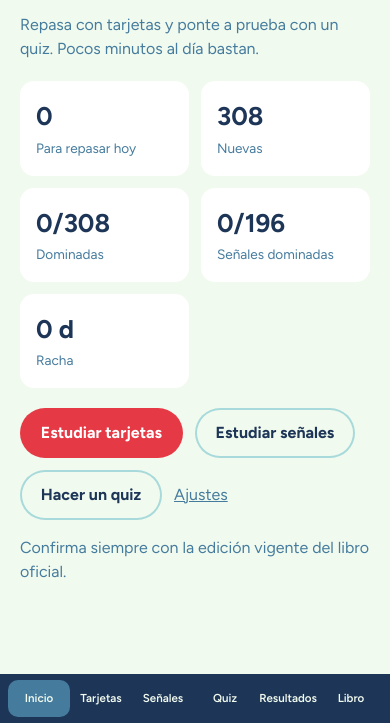
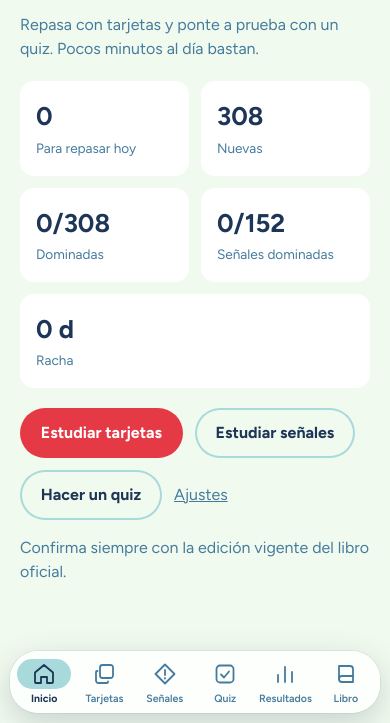
Before and after one commit to jhondp/prueba_manejo_cl, a website with bundled scripts: page index.html in a window 390 px wide. Shown: the part 121-844 px from the top of the page. Built offline with nearby package versions, Linux system fonts and the light colour scheme.

Commit message:
feat: show options on question cards, hide signs that print their name, floating mobile tab bar

```diff
--- a/css/app.css
+++ b/css/app.css
@@ -20,13 +20,16 @@ h2 { font-size: 1.3rem; line-height: 1.3; }
 .nav { background: var(--ink); color: var(--bg); display: flex; }
 .nav .brand { display: flex; flex-direction: column; padding: 0 0 1.5rem; }
 .nav .brand span { font-size: .8rem; color: var(--soft); }
-.nav a { color: var(--bg); text-decoration: none; padding: .7rem 1rem; border-radius: 10px; font-weight: 600; }
+.nav a { color: var(--bg); text-decoration: none; padding: .6rem 1rem; border-radius: 10px; font-weight: 600; display: flex; align-items: center; gap: .75rem; }
 .nav a[aria-current] { background: var(--blue); }
+.nav .pill { display: grid; place-items: center; }
+.icon { width: 22px; height: 22px; fill: none; stroke: currentColor; stroke-width: 1.8; stroke-linecap: round; stroke-linejoin: round; }
 main { flex: 1; min-width: 0; padding: 1.5rem 1.25rem 6rem; }
 .view { max-width: 720px; margin: 0 auto; }
 
 .stats { display: grid; grid-template-columns: repeat(2, 1fr); gap: .75rem; margin: 1.25rem 0; }
 .stat { background: var(--surface); border-radius: var(--radius); padding: 1rem; }
+.stat:last-child:nth-child(odd) { grid-column: 1 / -1; }
 .stat b { display: block; font-size: 1.6rem; }
 .stat span { color: var(--blue); font-size: .85rem; }
 .actions { display: flex; flex-wrap: wrap; gap: .75rem; align-items: center; }
@@ -43,6 +46,14 @@ main { flex: 1; min-width: 0; padding: 1.5rem 1.25rem 6rem; }
 .card.is-flipped { background: var(--ink); color: var(--bg); }
 .card .tag { font-size: .75rem; font-weight: 700; text-transform: uppercase; color: var(--accent); }
 .card-text { font-size: 1.2rem; font-weight: 600; }
+.card-options { list-style: none; margin: 0; padding: 0; display: grid; gap: .5rem; }
+.card-options li { display: flex; gap: .6rem; padding: .6rem .8rem; border-radius: 10px; background: var(--bg); font-weight: 500; }
+.card-options .letter { font-weight: 800; color: var(--blue); }
+.is-flipped .card-options li { background: rgba(255, 255, 255, .08); }
+.is-flipped .card-options .letter { color: var(--soft); }
+.is-flipped .card-options li.is-correct { background: var(--ok); color: #fff; }
+.is-flipped .card-options li.is-correct .letter { color: #fff; }
+.is-flipped .card-options li.is-dim { opacity: .5; }
 .card-hint { margin-top: auto; font-size: .85rem; opacity: .7; }
 .grade { display: flex; gap: .75rem; margin-top: 1rem; }
 .grade .btn { flex: 1; }
@@ -68,12 +79,27 @@ main { flex: 1; min-width: 0; padding: 1.5rem 1.25rem 6rem; }
   .nav { position: sticky; top: 0; height: 100vh; width: 240px; flex-direction: column; padding: 1.5rem 1rem; }
   main { padding-bottom: 3rem; }
   .stats { grid-template-columns: repeat(5, 1fr); }
+  .stat:last-child:nth-child(odd) { grid-column: auto; }
 }
-/* Phone: bottom tabs */
+/* Phone: floating bottom tab bar */
 @media (max-width: 899px) {
   body { flex-direction: column; }
-  .nav { position: fixed; inset: auto 0 0 0; z-index: 10; justify-content: space-around; padding: .4rem .5rem calc(.4rem + env(safe-area-inset-bottom)); }
+  main { padding-bottom: calc(6.5rem + env(safe-area-inset-bottom)); }
+  .nav {
+    position: fixed; z-index: 10; left: 10px; right: 10px; bottom: calc(10px + env(safe-area-inset-bottom));
+    padding: 8px 4px 6px; border-radius: 28px; justify-content: space-around;
+    background: rgba(255, 255, 255, .86); color: var(--blue);
+    -webkit-backdrop-filter: blur(18px) saturate(1.6); backdrop-filter: blur(18px) saturate(1.6);
+    box-shadow: 0 10px 32px rgba(29, 53, 87, .2), 0 0 0 1px rgba(29, 53, 87, .06);
+  }
   .nav .brand { display: none; }
-  .nav a { padding: .6rem .2rem; font-size: .72rem; text-align: center; flex: 1; }
+  .nav a { flex: 1; min-width: 0; flex-direction: column; gap: 2px; padding: 0; color: var(--blue); background: none; font-size: .66rem; font-weight: 600; text-align: center; }
+  .nav a[aria-current] { background: none; color: var(--ink); font-weight: 700; }
+  .nav .pill { width: 54px; height: 30px; border-radius: 15px; transition: background .2s; }
+  .nav a[aria-current] .pill { background: var(--soft); }
+  .nav .icon { width: 24px; height: 24px; }
+}
+@supports not ((backdrop-filter: blur(1px)) or (-webkit-backdrop-filter: blur(1px))) {
+  @media (max-width: 899px) { .nav { background: #fff; } }
 }
 @media (prefers-reduced-motion: no-preference) { .btn, .option, .card { transition: background .15s, border-color .15s; } }
--- a/data/senales.json
+++ b/data/senales.json
@@ -3,7 +3,8 @@
     "id": "s-001",
     "categoria": "Señales Reglamentarias",
     "nombre": "Pare",
-    "imagen": "assets/signs/s-001.png"
+    "imagen": "assets/signs/s-001.png",
+    "conTexto": true
   },
   {
     "id": "s-002",
@@ -15,7 +16,8 @@
     "id": "s-003",
     "categoria": "Señales Reglamentarias",
     "nombre": "Pare niños",
-    "imagen": "assets/signs/s-003.png"
+    "imagen": "assets/signs/s-003.png",
+    "conTexto": true
   },
   {
     "id": "s-004",
@@ -51,31 +53,36 @@
     "id": "s-009",
     "categoria": "Señales Reglamentarias",
     "nombre": "No cambiar de pista",
-    "imagen": "assets/signs/s-009.png"
+    "imagen": "assets/signs/s-009.png",
+    "conTexto": true
   },
   {
     "id": "s-010",
     "categoria": "Señales Reglamentarias",
     "nombre": "Preferencia ciclistas al virar derecha",
-    "imagen": "assets/signs/s-010.png"
+    "imagen": "assets/signs/s-010.png",
+    "conTexto": true
   },
   {
     "id": "s-011",
     "categoria": "Señales Reglamentarias",
     "nombre": "Preferencia ciclistas al virar izquierda",
-    "imagen": "assets/signs/s-011.png"
+    "imagen": "assets/signs/s-011.png",
+    "conTexto": true
   },
   {
     "id": "s-012",
     "categoria": "Señales Reglamentarias",
     "nombre": "Preferencia ciclistas al cambiar de pista",
-    "imagen": "assets/signs/s-012.png"
+    "imagen": "assets/signs/s-012.png",
+    "conTexto": true
   },
   {
     "id": "s-013",
     "categoria": "Señales Reglamentarias",
     "nombre": "Preferencia ciclistas al cambiar de pista",
-    "imagen": "assets/signs/s-013.png"
+    "imagen": "assets/signs/s-013.png",
+    "conTexto": true
   },
   {
     "id": "s-014",
@@ -87,7 +94,8 @@
     "id": "s-015",
     "categoria": "Señales Reglamentarias",
     "nombre": "Prohibida circulación de vehículos motorizados",
-    "imagen": "assets/signs/s-015.png"
+    "imagen": "assets/signs/s-015.png",
+    "conTexto": true
   },
   {
     "id": "s-016",
@@ -159,7 +167,8 @@
     "id": "s-027",
     "categoria": "Señales Reglamentarias",
     "nombre": "No peatones",
-    "imagen": "assets/signs/s-027.png"
+    "imagen": "assets/signs/s-027.png",
+    "conTexto": true
   },
   {
     "id": "s-028",
@@ -171,13 +180,15 @@
     "id": "s-029",
     "categoria": "Señales Reglamentarias",
     "nombre": "Velocidad mínima",
-    "imagen": "assets/signs/s-029.png"
+    "imagen": "assets/signs/s-029.png",
+    "conTexto": true
   },
   {
     "id": "s-030",
     "categoria": "Señales Reglamentarias",
     "nombre": "Velocidad máxima zona 30",
-    "imagen": "assets/signs/s-030.png"
+    "imagen": "assets/signs/s-030.png",
+    "conTexto": true
   },
   {
     "id": "s-031",
@@ -213,13 +224,15 @@
     "id": "s-036",
     "categoria": "Señales Reglamentarias",
     "nombre": "Fin prohibición o restricción",
-    "imagen": "assets/signs/s-036.png"
+    "imagen": "assets/signs/s-036.png",
+    "conTexto": true
   },
   {
     "id": "s-037",
     "categoria": "Señales Reglamentarias",
     "nombre": "Solo televía o sistema complementario",
-    "imagen": "assets/signs/s-037.png"
+    "imagen": "assets/signs/s-037.png",
+    "conTexto": true
   },
   {
     "id": "s-038",
@@ -267,7 +280,8 @@
     "id": "s-045",
     "categoria": "Señales Reglamentarias",
     "nombre": "Preferencia al sentido contrario",
-    "imagen": "assets/signs/s-045.png"
+    "imagen": "assets/signs/s-045.png",
+    "conTexto": true
   },
   {
     "id": "s-046",
@@ -303,13 +317,15 @@
     "id": "s-051",
     "categoria": "Señales Reglamentarias",
     "nombre": "Control",
-    "imagen": "assets/signs/s-051.png"
+    "imagen": "assets/signs/s-051.png",
+    "conTexto": true
   },
   {
     "id": "s-052",
     "categoria": "Señales Reglamentarias",
     "nombre": "Uso obligatorio de cadenas",
-    "imagen": "assets/signs/s-052.png"
+    "imagen": "assets/signs/s-052.png",
+    "conTexto": true
   },
   {
     "id": "s-053",
@@ -321,25 +337,29 @@
     "id": "s-054",
     "categoria": "Señales Reglamentarias",
     "nombre": "Solo motocicletas",
-    "imagen": "assets/signs/s-054.png"
+    "imagen": "assets/signs/s-054.png",
+    "conTexto": true
   },
   {
     "id": "s-055",
     "categoria": "Señales Reglamentarias",
     "nombre": "Vía segregada buses",
-    "imagen": "assets/signs/s-055.png"
+    "imagen": "assets/signs/s-055.png",
+    "conTexto": true
   },
   {
     "id": "s-056",
     "categoria": "Señales Reglamentarias",
     "nombre": "Vía segregada buses",
-    "imagen": "assets/signs/s-056.png"
+    "imagen": "assets/signs/s-056.png",
+    "conTexto": true
   },
   {
     "id": "s-057",
     "categoria": "Señales Reglamentarias",
     "nombre": "Solo transporte público",
-    "imagen": "assets/signs/s-057.png"
+    "imagen": "assets/signs/s-057.png",
+    "conTexto": true
   },
   {
     "id": "s-058",
@@ -357,19 +377,22 @@
     "id": "s-060",
     "categoria": "Señales Reglamentarias",
     "nombre": "Reservado",
-    "imagen": "assets/signs/s-060.png"
+    "imagen": "assets/signs/s-060.png",
+    "conTexto": true
   },
   {
     "id": "s-061",
     "categoria": "Señales Reglamentarias",
     "nombre": "Permitido virar derecha con luz roja",
-    "imagen": "assets/signs/s-061.png"
+    "imagen": "assets/signs/s-061.png",
+    "conTexto": true
   },
   {
     "id": "s-062",
     "categoria": "Señales Reglamentarias",
     "nombre": "Permitido virar izquierda con luz roja",
-    "imagen": "assets/signs/s-062.png"
+    "imagen": "assets/signs/s-062.png",
+    "conTexto": true
   },
   {
     "id": "s-063",
@@ -609,7 +632,8 @@
     "id": "s-102",
     "categoria": "Señales de Advertencia de Peligro",
     "nombre": "Peligro",
-    "imagen": "assets/signs/s-102.png"
+    "imagen": "assets/signs/s-102.png",
+    "conTexto": true
   },
   {
     "id": "s-103",
@@ -777,7 +801,8 @@
     "id": "s-130",
     "categoria": "Señales de Advertencia de Peligro",
     "nombre": "Proximidad de señal “Pare”",
-    "imagen": "assets/signs/s-130.png"
+    "imagen": "assets/signs/s-130.png",
+    "conTexto": true
   },
   {
     "id": "s-131",
@@ -819,7 +844,8 @@
     "id": "s-137",
     "categoria": "Señales Informativas",
     "nombre": "Salida inmediata",
-    "imagen": "assets/signs/s-137.png"
+    "imagen": "assets/signs/s-137.png",
+    "conTexto": true
   },
   {
     "id": "s-138",
@@ -981,61 +1007,71 @@
     "id": "s-164",
     "categoria": "Señales Informativas · Otras informaciones",
     "nombre": "Parada mixta",
-    "imagen": "assets/signs/s-164.png"
+    "imagen": "assets/signs/s-164.png",
+    "conTexto": true
   },
   {
     "id": "s-165",
     "categoria": "Señales Informativas · Otras informaciones",
     "nombre": "Pista solo buses",
-    "imagen": "assets/signs/s-165.png"
+    "imagen": "assets/signs/s-165.png",
+    "conTexto": true
   },
   {
     "id": "s-166",
     "categoria": "Señales Informativas · Otras informaciones",
     "nombre": "Control fotográfico",
-    "imagen": "assets/signs/s-166.png"
+    "imagen": "assets/signs/s-166.png",
+    "conTexto": true
   },
   {
     "id": "s-167",
     "categoria": "Señales Informativas · Otras informaciones",
     "nombre": "Control con cámara",
-    "imagen": "assets/signs/s-167.png"
+    "imagen": "assets/signs/s-167.png",
+    "conTexto": true
   },
   {
     "id": "s-168",
     "categoria": "Señales Informativas · Otras informaciones",
     "nombre": "Zona espera especial ciclos",
-    "imagen": "assets/signs/s-168.png"
+    "imagen": "assets/signs/s-168.png",
+    "conTexto": true
   },
   {
     "id": "s-169",
     "categoria": "Señales Informativas · Otras informaciones",
     "nombre": "Zona espera especial ciclos",
-    "imagen": "assets/signs/s-169.png"
+    "imagen": "assets/signs/s-169.png",
+    "conTexto": true
   },
   {
     "id": "s-170",
     "categoria": "Señales Informativas · Otras informaciones",
     "nombre": "Zona de espera adelantada motos",
-    "imagen": "assets/signs/s-170.png"
+    "imagen": "assets/signs/s-170.png",
+    "conTexto": true
   },
   {
     "id": "s-171",
     "categoria": "Señales Informativas · Otras informaciones",
     "nombre": "Zona de espera adelantada motos",
-    "imagen": "assets/signs/s-171.png"
+    "imagen": "assets/signs/s-171.png",
+    "conTexto": true
   },
   {
     "id": "s-172",
     "categoria": "Señales Informativas · Ciclistas",
     "nombre": "Zona 30",
-    "imagen": "assets/signs/s-172.png"
+    "imagen": "assets/signs/s-172.png",
+    "conTexto": true
   },
   {
     "id": "s-173",
     "categoria": "Señales Informativas · Ciclistas",
     "nombre": "Fin zona 30",
-    "imagen": "assets/signs/s-173.png"
+    "imagen": "assets/signs/s-173.png",
+    "conTexto": true
   },
   {
     "id": "s-174",
@@ -1059,7 +1095,8 @@
     "id": "s-177",
     "categoria": "Señales Informativas · Ciclistas",
     "nombre": "Fin ciclovía",
-    "imagen": "assets/signs/s-177.png"
+    "imagen": "assets/signs/s-177.png",
+    "conTexto": true
   },
   {
     "id": "s-178",
@@ -1083,13 +1120,15 @@
     "id": "s-181",
     "categoria": "Señales Informativas · Ciclistas",
     "nombre": "Zona espera especial ciclos",
-    "imagen": "assets/signs/s-181.png"
+    "imagen": "assets/signs/s-181.png",
+    "conTexto": true
   },
   {
     "id": "s-182",
     "categoria": "Señales Informativas · Ciclistas",
     "nombre": "Zona espera especial ciclos",
-    "imagen": "assets/signs/s-182.png"
+    "imagen": "assets/signs/s-182.png",
+    "conTexto": true
   },
   {
     "id": "s-183",
@@ -1101,7 +1140,8 @@
     "id": "s-184",
     "categoria": "Señales Transitorias",
     "nombre": "Fin trabajos en la vía",
-    "imagen": "assets/signs/s-184.png"
+    "imagen": "assets/signs/s-184.png",
+    "conTexto": true
   },
   {
     "id": "s-185",
@@ -1155,24 +1195,28 @@
     "id": "s-193",
     "categoria": "Señales Transitorias",
     "nombre": "Peligro",
-    "imagen": "assets/signs/s-193.png"
+    "imagen": "assets/signs/s-193.png",
+    "conTexto": true
   },
   {
     "id": "s-194",
     "categoria": "Señales Transitorias",
     "nombre": "Desvío",
-    "imagen": "assets/signs/s-194.png"
+    "imagen": "assets/signs/s-194.png",
+    "conTexto": true
   },
   {
     "id": "s-195",
     "categoria": "Señales Transitorias",
     "nombre": "Proximidad de desvío",
-    "imagen": "assets/signs/s-195.png"
+    "imagen": "assets/signs/s-195.png",
+    "conTexto": true
   },
   {
     "id": "s-196",
     "categoria": "Señales Transitorias",
     "nombre": "Fin de desvío",
-    "imagen": "assets/signs/s-196.png"
+    "imagen": "assets/signs/s-196.png",
+    "conTexto": true
   }
 ]
--- a/js/app.js
+++ b/js/app.js
@@ -1,4 +1,4 @@
-import { h } from './dom.js';
+import { h, icon } from './dom.js';
 import { startRouter } from './router.js';
 import { createStore, idbBackend, memoryBackend, safeBackend } from './store.js';
 import { homeView } from './views/home.js';
@@ -8,22 +8,34 @@ import { resultsView } from './views/results.js';
 import { bookView } from './views/book.js';
 import { settingsView } from './views/settings.js';
 
+const ICONS = {
+  inicio: 'M3 10.5 12 3l9 7.5V20a1 1 0 0 1-1 1h-5v-6H9v6H4a1 1 0 0 1-1-1z',
+  tarjetas: 'M10.5 3h8A2.5 2.5 0 0 1 21 5.5v8a2.5 2.5 0 0 1-2.5 2.5h-8A2.5 2.5 0 0 1 8 13.5v-8A2.5 2.5 0 0 1 10.5 3z|M16 19.5v.5a1 1 0 0 1-1 1H6.5A2.5 2.5 0 0 1 4 18.5V10a1 1 0 0 1 1-1h.5',
+  senales: 'M12 2.5 21.5 12 12 21.5 2.5 12z|M12 8v5|M12 16v.5',
+  quiz: 'M7 3.5h10A3.5 3.5 0 0 1 20.5 7v10a3.5 3.5 0 0 1-3.5 3.5H7A3.5 3.5 0 0 1 3.5 17V7A3.5 3.5 0 0 1 7 3.5z|m8 12.5 3 3 5-6',
+  resultados: 'M5 20v-7|M12 20V5|M19 20v-10',
+  libro: 'M5 4h11a3 3 0 0 1 3 3v13H8a3 3 0 0 1-3-3z|M5 17a3 3 0 0 1 3-3h11',
+};
 const NAV = [['inicio', 'Inicio'], ['tarjetas', 'Tarjetas'], ['senales', 'Señales'], ['quiz', 'Quiz'], ['resultados', 'Resultados'], ['libro', 'Libro']];
 const VIEWS = { inicio: homeView, tarjetas: cardsView, senales: signsView, quiz: quizView, resultados: resultsView, libro: bookView, ajustes: settingsView };
 
 async function boot() {
-  const [questions, signs, chapters] = await Promise.all([
+  const [questions, allSigns, chapters] = await Promise.all([
     fetch('data/preguntas.json').then((r) => r.json()),
     fetch('data/senales.json').then((r) => r.json()),
     fetch('content/libro/index.json').then((r) => r.json()),
   ]);
+  // Signs whose picture already prints their name would give the answer away.
+  const signs = allSigns.filter((sign) => !sign.conTexto);
   const backend = safeBackend(idbBackend(), memoryBackend());
   const ctx = { questions, signs, chapters, store: createStore(backend), now: () => Date.now(), degraded: () => backend.degraded };
 
   const main = h('main', { id: 'main', tabindex: '-1' });
   const nav = h('nav', { class: 'nav', 'aria-label': 'Principal' },
     h('div', { class: 'brand' }, h('strong', {}, 'Manejo B'), h('span', {}, 'Examen teórico · Chile')),
-    NAV.map(([key, label]) => h('a', { href: `#/${key}`, 'data-key': key }, label)));
+    NAV.map(([key, label]) => h('a', { href: `#/${key}`, 'data-key': key },
+      h('span', { class: 'pill' }, icon(ICONS[key])),
+      h('span', { class: 'label' }, label))));
   document.body.replaceChildren(nav, main);
 
   let seq = 0;
--- a/js/dom.js
+++ b/js/dom.js
@@ -15,3 +15,19 @@ export function h(tag, attrs = {}, ...children) {
 export function fill(parent, ...children) {
   parent.replaceChildren(...children.flat().filter((c) => c != null && c !== false));
 }
+
+const SVG_NS = 'http://www.w3.org/2000/svg';
+
+// Builds a 24x24 outline icon from path data segments separated by '|'.
+export function icon(paths) {
+  const svg = document.createElementNS(SVG_NS, 'svg');
+  svg.setAttribute('viewBox', '0 0 24 24');
+  svg.setAttribute('class', 'icon');
+  svg.setAttribute('aria-hidden', 'true');
+  for (const d of paths.split('|')) {
+    const path = document.createElementNS(SVG_NS, 'path');
+    path.setAttribute('d', d);
+    svg.append(path);
+  }
+  return svg;
+}
--- a/js/views/cards.js
+++ b/js/views/cards.js
@@ -34,7 +34,9 @@ async function studySession(ctx, items, toCard, { newLimit, emptyHref, emptyLabe
       h('button', { class: `card${flipped ? ' is-flipped' : ''}`, onclick: () => { flipped = !flipped; draw(); } },
         h('span', { class: 'tag' }, card.tag),
         card.image && h('img', { class: 'qimg', src: card.image, alt: card.imageAlt }),
-        h('span', { class: 'card-text' }, flipped ? card.back : card.front),
+        h('span', { class: 'card-text' }, flipped && card.back ? card.back : card.front),
+        card.options && h('ol', { class: 'card-options' }, card.options.map((o, k) =>
+          h('li', { class: flipped ? (o.correct ? 'is-correct' : 'is-dim') : '' }, h('span', { class: 'letter' }, 'ABCD'[k]), o.text))),
         flipped && card.extra && h('span', {}, card.extra),
         h('span', { class: 'card-hint' }, flipped ? 'Toca para volver a la pregunta' : 'Toca para ver la respuesta')),
       flipped && h('div', { class: 'grade' },
@@ -50,7 +52,7 @@ export const cardsView = (ctx) => studySession(ctx, ctx.questions, (q) => ({
   image: q.imagen,
   imageAlt: 'Imagen de la pregunta',
   front: q.enunciado,
-  back: q.opciones[q.correcta],
+  options: q.opciones.map((text, k) => ({ text, correct: k === q.correcta })),
   extra: q.explicacion,
 }), { newLimit: 10, emptyHref: '#/quiz', emptyLabel: 'Hacer un quiz' });
 
```
Also changed, not shown: data/senales-con-texto.json (added, +46 -0 lines), scripts/build-signs.mjs (+5 -3 lines), tests/signs.test.js (+6 -0 lines).
